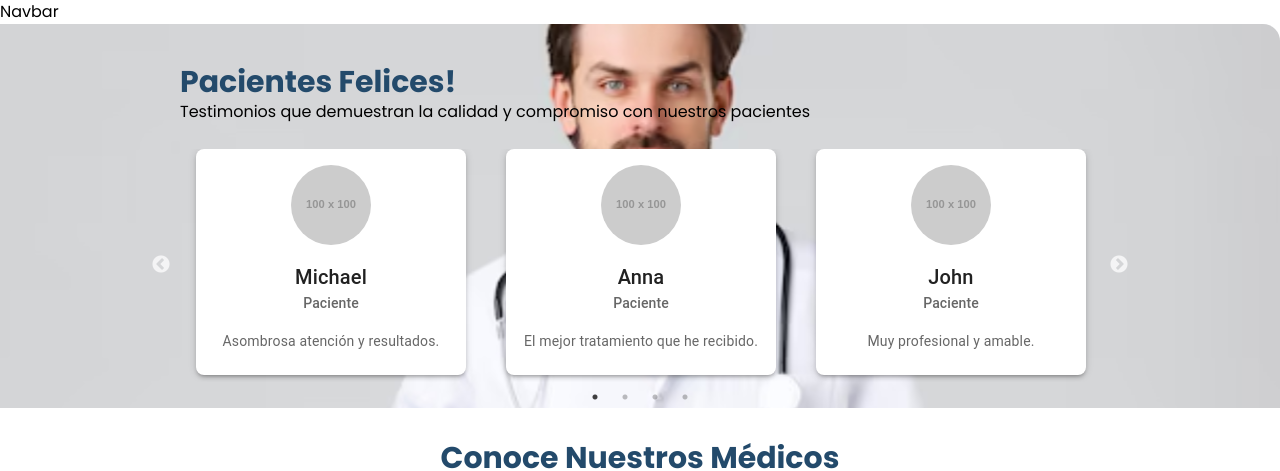
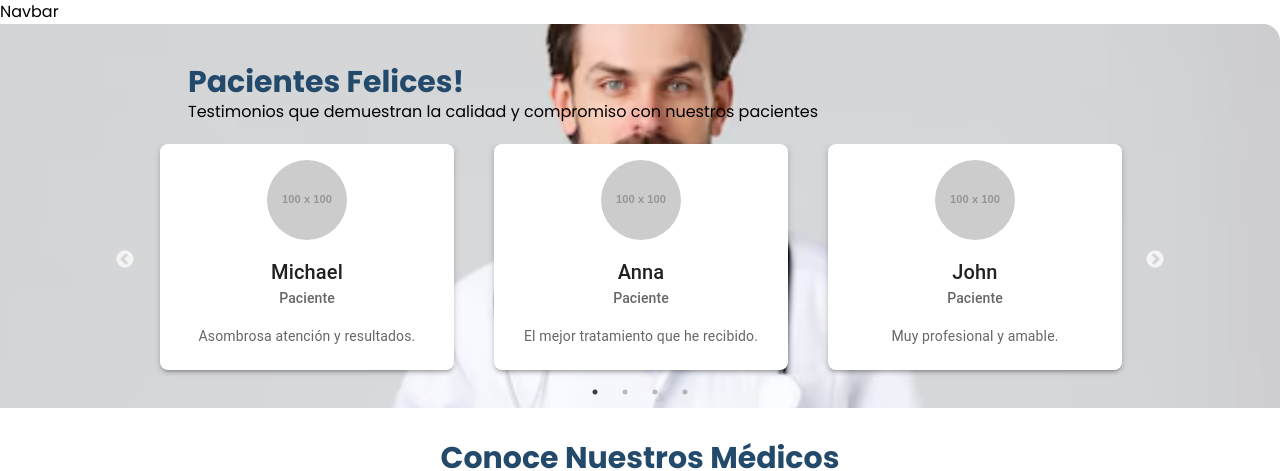
Before and after one commit to No-Country-simulation/Telemedicina, a React (Vite) app: page / in a window 1280 px wide. Shown: the top 471 px of the page. Built offline with nearby package versions, Linux system fonts and the light colour scheme.

Commit message:
refactor(general): add new changes in config tailwind

```diff
--- a/src/views/Home/components/Testimonials/Testimonials.jsx
+++ b/src/views/Home/components/Testimonials/Testimonials.jsx
@@ -2,8 +2,8 @@ import SimpleSlider from './components/SimpleSlider';
 
 const Testimonials = () => {
   return (
-    <section className="h-screen text-center md:text-left  md:h-96 bg-testimonials bg-cover bg-center md:bg-top bg-no-repeat">
-      <article className='bg-white/40 w-full pt-5 xl:pt-10 md:w-10/12 md:bg-transparent xl:max-w-[920px] md:mx-auto'>
+    <section className=" text-center h-[450px] pt-4 custom-sm:pt-0 custom-sm:h-screen md:text-left px-4  md:h-96 bg-testimonials bg-cover bg-center md:bg-top bg-no-repeat">
+      <article className='bg-white/40 w-full pt-5 px-2 xl:pt-10 md:w-10/12 md:bg-transparent xl:max-w-[920px] md:mx-auto'>
         <h2 className="secondHeaders">Pacientes Felices!</h2>
         <p className="font-normal">
           Testimonios que demuestran la calidad y compromiso con nuestros
--- a/src/views/Home/components/Testimonials/components/SimpleSlider.jsx
+++ b/src/views/Home/components/Testimonials/components/SimpleSlider.jsx
@@ -63,12 +63,8 @@ const SimpleSlider = () => {
       sx={{
         maxWidth: 1024,
         mx: 'auto',
-        px: 2,
-        paddingTop:{ xs:2,md:'25px'},
-        paddingX:{xs:4,md:6},
-
       }}
-
+     className='px-3 py-5'
     >
       <Slider {...settings}>
         {testimonials.map((testimonial) => (
```
